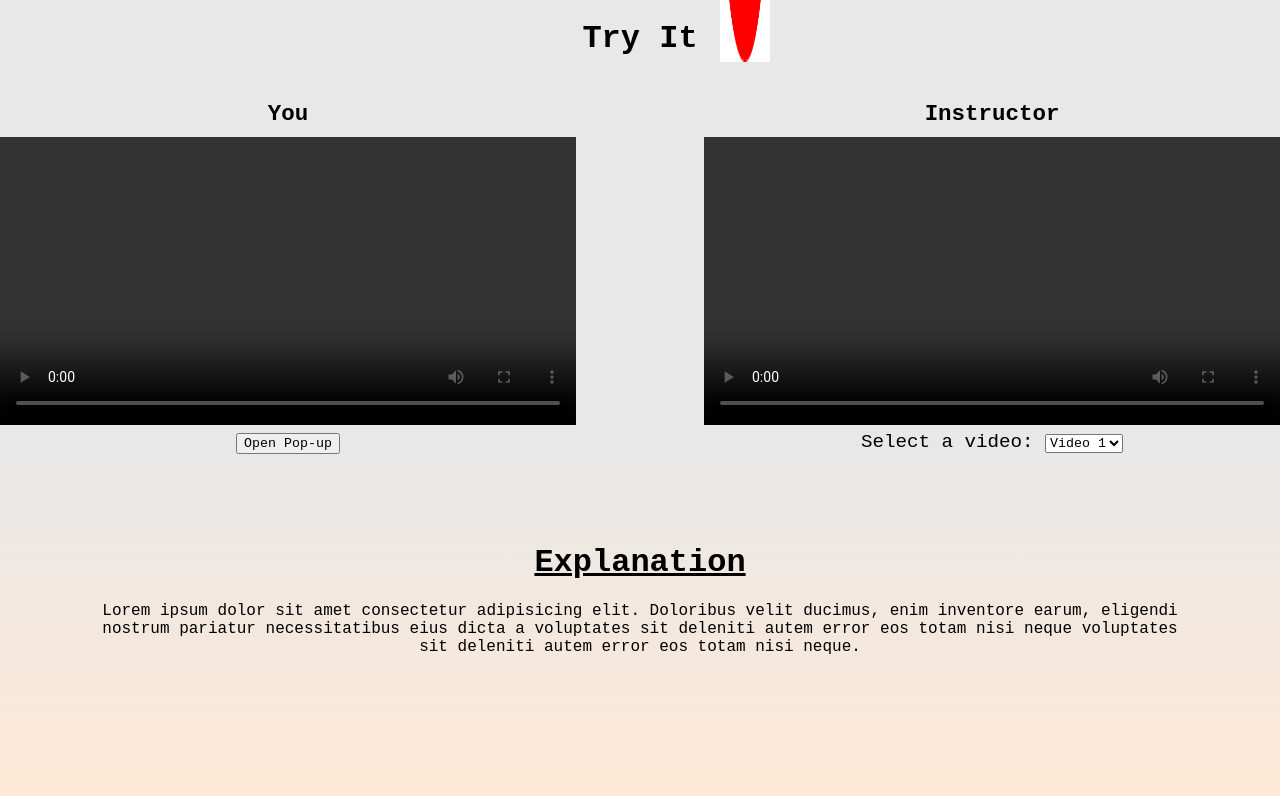
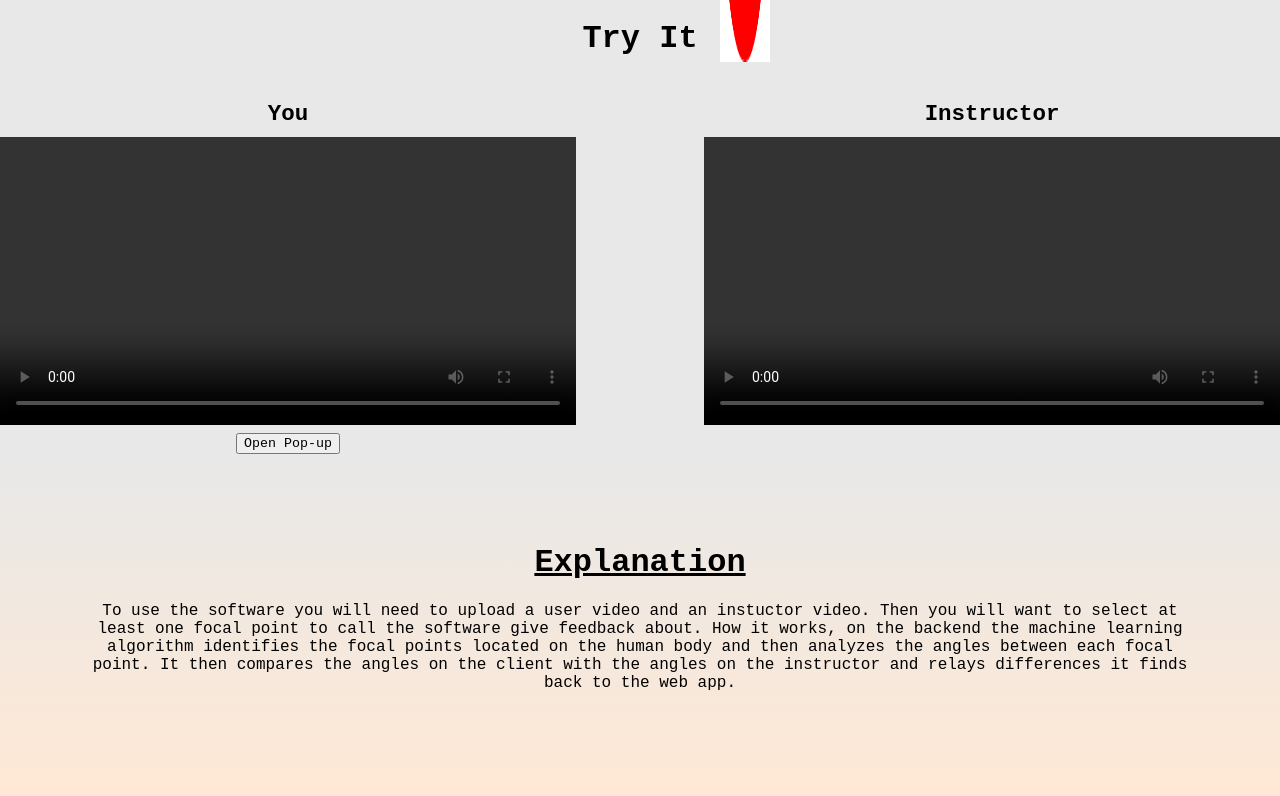
Before and after one commit to AdityaBoddepalli/Form-Fusion, a Flask app: page / in a window 1280 px wide. Shown: the part 1288-2084 px from the top of the page. Run offline with Flask 2, Linux system fonts and the light colour scheme.

Commit message:
removed dropdown menu

```diff
--- a/app/templates/index.html
+++ b/app/templates/index.html
@@ -118,25 +118,6 @@
                     <div class="video-box">
                         <h3 class="video-title">Instructor</h3>
                         <video id="instructor" controls></video>
-
-                        <form>
-                            <label for="video-select">Select a video:</label>
-                            <select id="video-select">
-                                <option value="video1.mp4">Video 1</option>
-                                <option value="video2.mp4">Video 2</option>
-                                <option value="video3.mp4">Video 3</option>
-                            </select>
-                        </form>
-
-                        <script>
-                            const select = document.querySelector('#video-select');
-                            const i_vid = document.querySelector('#instructor');
-
-                            select.addEventListener('change', () => {
-                                i_vid.src = select.value;
-                            });
-                        </script>
-
                     </div>
                 </div>
 
@@ -145,7 +126,9 @@
                 <div class="basic-wide-container">
                     <h1><u>Explanation</u></h1>
                     <p class="explanation">
-                        Lorem ipsum dolor sit amet consectetur adipisicing elit. Doloribus velit ducimus, enim inventore earum, eligendi nostrum pariatur necessitatibus eius dicta a voluptates sit deleniti autem error eos totam nisi neque voluptates sit deleniti autem error eos totam nisi neque.
+                        To use the software you will need to upload a user video and an instuctor video. Then you will want to select at least one focal point to call the software give feedback about.
+                        How it works, on the backend the machine learning algorithm identifies the focal points located on the human body and then analyzes the angles between each focal point.
+                        It then compares the angles on the client with the angles on the instructor and relays differences it finds back to the web app.
                     </p>
                 </div>
             </div>
```
